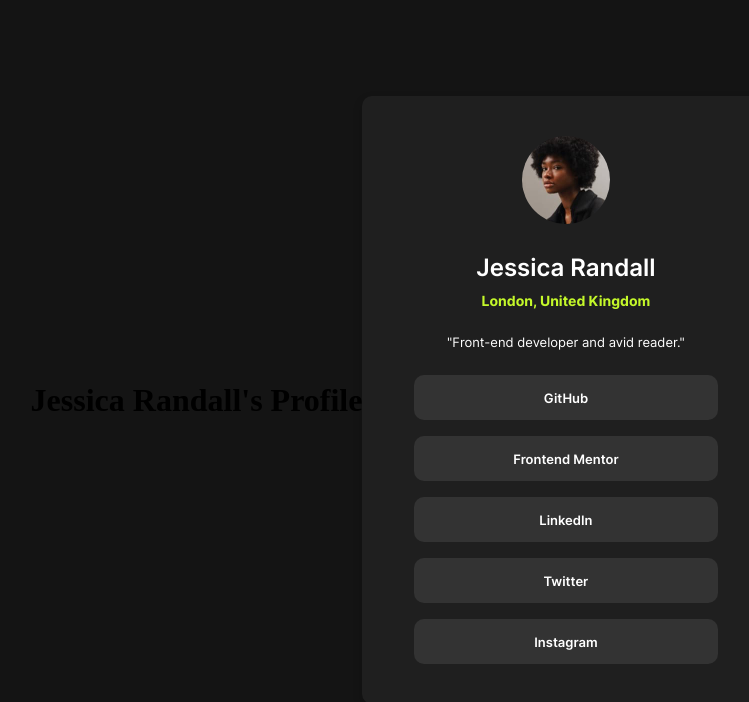
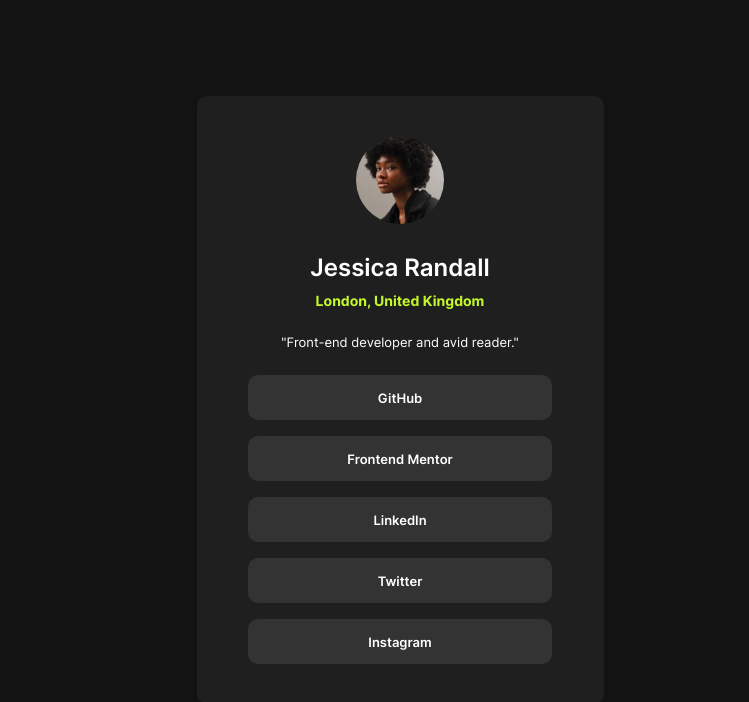
Before and after one commit to eurico3/social_links_profile, a plain HTML site: page index.html in a window 1280 px wide. Shown: the whole page, without its empty margins (240-989 px from the left). Drawn offline with Linux system fonts and the light colour scheme.

Commit message:
small changes

```diff
--- a/index.html
+++ b/index.html
@@ -14,9 +14,6 @@
 </head>
 
 <body>
-  <header>
-      <h1>Jessica Randall's Profile</h1> <!-- Improves accessibility -->
-  </header>
 
   <main>
       <section class="card">
```
